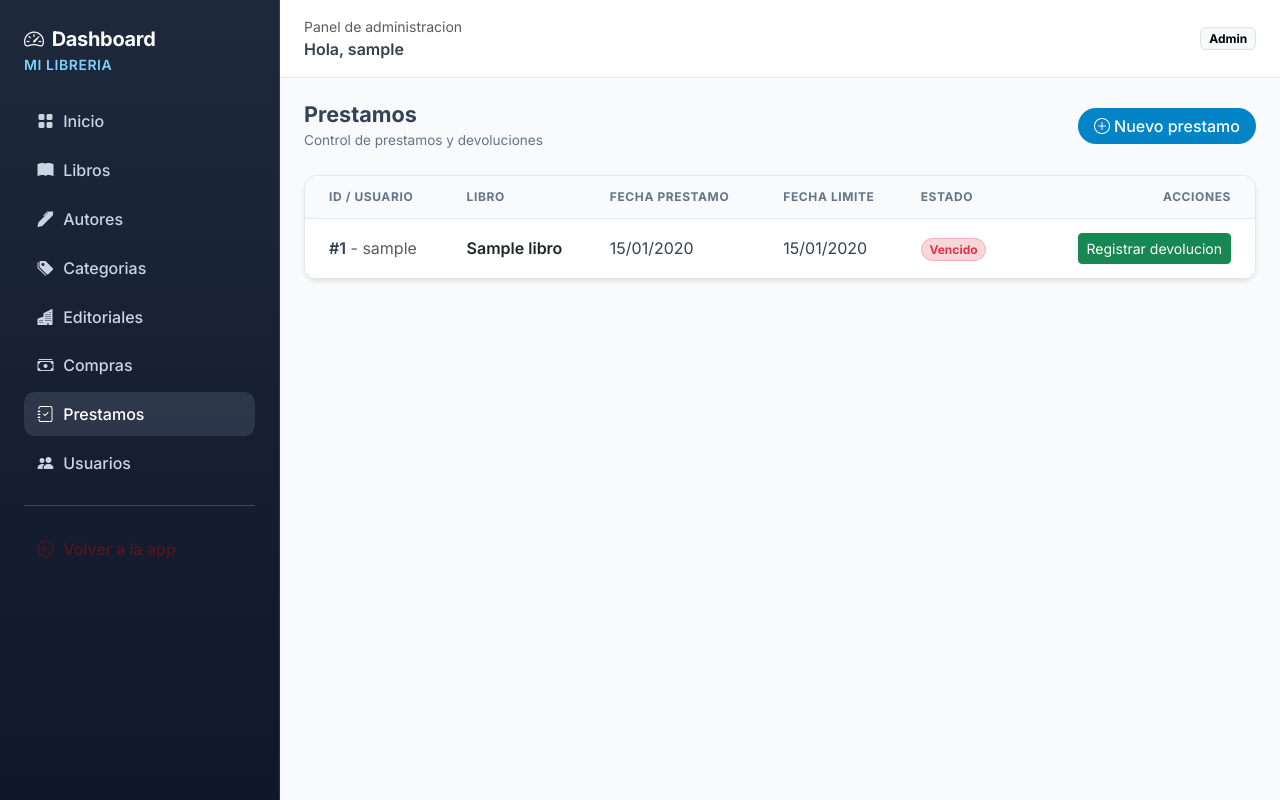
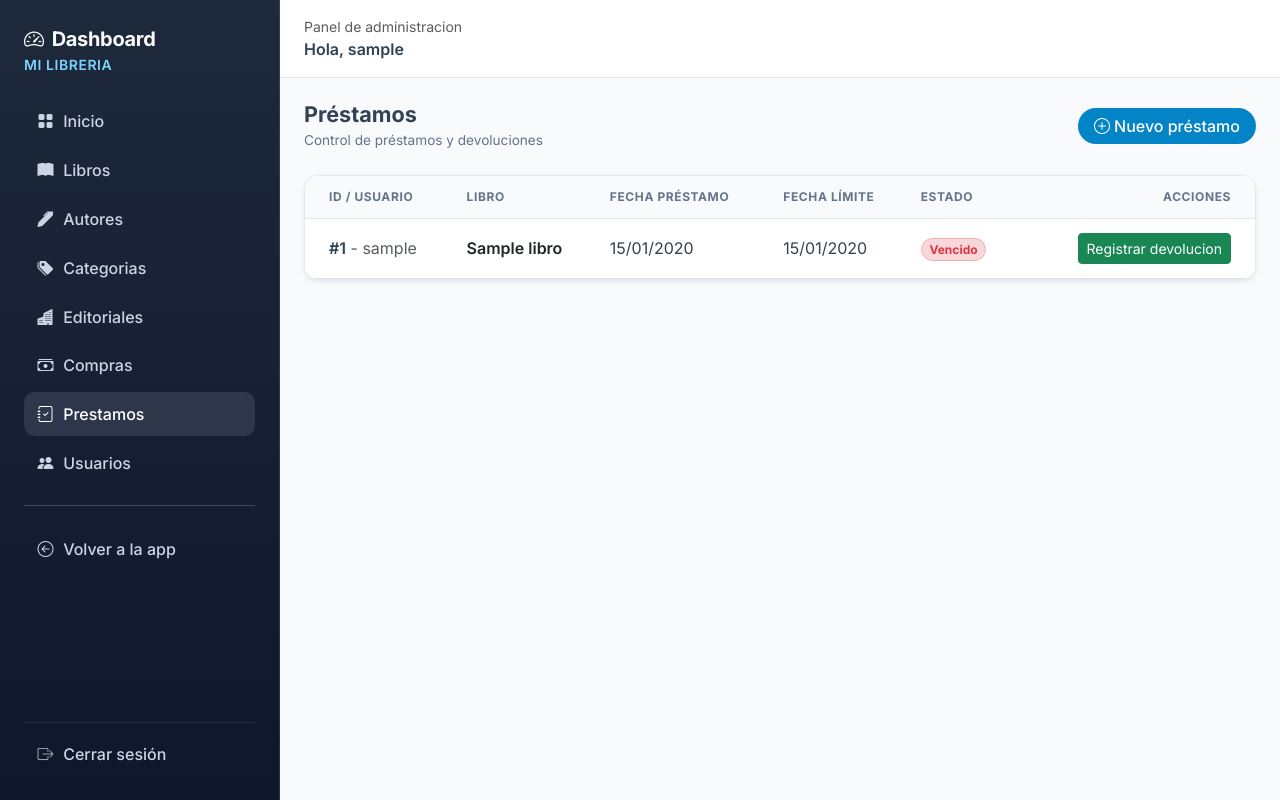
Before and after one commit to AlejandroMarroquin18/library-management-system, a Django app: page /dashboard/prestamos/ in a window 1280 px wide. Run offline with Django 5.2, Linux system fonts and the light colour scheme; a user stored in the database is signed in; tables that the repository leaves empty hold one stand-in row (values such as "Sample post").

Commit message:
Arreglos interface
-Corregidos detalles
-Agregado botón de mis prestamos

```diff
--- a/library_management_system/dashboard/templates/dashboard/base_dashboard.html
+++ b/library_management_system/dashboard/templates/dashboard/base_dashboard.html
@@ -52,7 +52,8 @@
             text-transform: uppercase;
         }
 
-        .sidebar-link {
+        .sidebar-link,
+        .sidebar-btn-logout {
             display: flex;
             align-items: center;
             gap: 0.6rem;
@@ -62,12 +63,21 @@
             border-radius: 0.65rem;
             font-weight: 500;
             transition: all 0.2s ease;
+            background: none;
+            border: none;
+            width: 100%;
+            text-align: left;
         }
 
         .sidebar-link:hover,
         .sidebar-link.active {
             color: #ffffff;
             background-color: rgba(148, 163, 184, 0.18);
+        }
+
+        .sidebar-btn-logout:hover {
+            color: #fca5a5;
+            background-color: rgba(239, 68, 68, 0.15);
         }
 
         .dashboard-main {
@@ -204,7 +214,8 @@
 
 <body>
     <div class="dashboard-shell d-lg-flex">
-        <aside class="dashboard-sidebar p-3 p-lg-4">
+        <aside class="dashboard-sidebar p-3 p-lg-4 d-flex flex-column justify-content-between">
+            <div>
                 <a class="brand d-flex flex-column mb-4" href="{% url 'dashboard:home' %}">
                     <span class="d-flex align-items-center gap-2 fs-5"><i class="bi bi-speedometer2"></i> Dashboard</span>
                     <small>Mi Libreria</small>
@@ -238,10 +249,21 @@
 
                     <hr class="border-secondary opacity-50 my-3">
 
-                <a class="sidebar-link text-danger-emphasis" href="{% url 'home' %}">
+                    <a class="sidebar-link" href="{% url 'home' %}">
                         <i class="bi bi-arrow-left-circle"></i>Volver a la app
                     </a>
                 </nav>
+            </div>
+
+            <!-- Botón de Logout -->
+            <div class="mt-4 pt-2 border-top border-secondary border-opacity-25">
+                <form action="{% url 'logout' %}" method="post" class="m-0">
+                    {% csrf_token %}
+                    <button type="submit" class="sidebar-btn-logout">
+                        <i class="bi bi-box-arrow-right opacity-75"></i>Cerrar sesión
+                    </button>
+                </form>
+            </div>
         </aside>
 
         <div class="dashboard-main flex-grow-1 d-flex flex-column">
@@ -250,9 +272,6 @@
                     <div>
                         <div class="small text-muted">Panel de administracion</div>
                         <div class="fw-semibold">Hola, {{ request.user.username }}</div>
-                    </div>
-                    <div class="d-flex align-items-center gap-2">
-                        <span class="badge text-bg-light border">{{ request.user.get_role_display|default:'Usuario' }}</span>
                     </div>
                 </div>
             </header>
--- a/library_management_system/dashboard/templates/dashboard/prestamos/prestamo_form.html
+++ b/library_management_system/dashboard/templates/dashboard/prestamos/prestamo_form.html
@@ -1,6 +1,6 @@
 {% extends 'dashboard/base_dashboard.html' %}
 
-{% block title %}Nuevo Préstamo{% endblock %}
+{% block title %}Nuevo préstamo{% endblock %}
 
 {% block content %}
 <div class="d-flex flex-column flex-md-row justify-content-between align-items-start align-items-md-center gap-2 mb-4">
--- a/library_management_system/dashboard/templates/dashboard/prestamos/prestamo_list.html
+++ b/library_management_system/dashboard/templates/dashboard/prestamos/prestamo_list.html
@@ -1,15 +1,15 @@
 {% extends 'dashboard/base_dashboard.html' %}
 
-{% block title %}Gestión de Préstamos{% endblock %}
+{% block title %}Gestión de préstamos{% endblock %}
 
 {% block content %}
 <div class="d-flex flex-column flex-md-row justify-content-between align-items-start align-items-md-center gap-2 mb-4">
     <div>
-        <h1 class="page-title">Prestamos</h1>
-        <p class="page-subtitle">Control de prestamos y devoluciones</p>
+        <h1 class="page-title">Préstamos</h1>
+        <p class="page-subtitle">Control de préstamos y devoluciones</p>
     </div>
     <a href="{% url 'dashboard:prestamo_create' %}" class="btn btn-accent rounded-pill px-3">
-        <i class="bi bi-plus-circle me-1"></i>Nuevo prestamo
+        <i class="bi bi-plus-circle me-1"></i>Nuevo préstamo
     </a>
 </div>
 
@@ -20,8 +20,8 @@
                 <tr>
                     <th class="ps-4">ID / Usuario</th>
                     <th>Libro</th>
-                    <th>Fecha Prestamo</th>
-                    <th>Fecha Limite</th>
+                    <th>Fecha préstamo</th>
+                    <th>Fecha límite</th>
                     <th>Estado</th>
                     <th class="pe-4 text-end">Acciones</th>
                 </tr>
--- a/library_management_system/dashboard/views.py
+++ b/library_management_system/dashboard/views.py
@@ -1,7 +1,6 @@
 from datetime import timedelta
-
 from django.db import transaction
-from django.views.generic import DetailView, TemplateView, View
+from django.views.generic import DetailView, TemplateView, ListView, CreateView, UpdateView, DeleteView, View
 from django.utils import timezone
 from django.contrib.auth import get_user_model
 from users.mixins import AdminRequiredMixin
@@ -10,7 +9,6 @@ from sales.models import Compra
 from loans.models import Loan
 from django.urls import reverse_lazy
 from django.contrib import messages
-from django.views.generic import ListView, CreateView, UpdateView, DeleteView
 from django.shortcuts import redirect, get_object_or_404
 
 User = get_user_model()
@@ -161,7 +159,7 @@ class EditorialDeleteView(AdminRequiredMixin, DeleteView):
         messages.success(self.request, "Editorial eliminada con éxito.")
         return super().delete(request, *args, **kwargs)
 
-class LibroListView(ListView):
+class LibroListView(AdminRequiredMixin, ListView):
     model = Libro
     template_name = 'dashboard/libros/libro_list.html'
     context_object_name = 'libros'
@@ -188,7 +186,7 @@ class LibroDeleteView(AdminRequiredMixin, DeleteView):
 
 # --- MÓDULO DE PRÉSTAMOS ---
 
-class LoanListView(ListView):
+class LoanListView(AdminRequiredMixin, ListView):
     model = Loan
     template_name = 'dashboard/prestamos/prestamo_list.html'
     context_object_name = 'prestamos'
@@ -205,7 +203,7 @@ class LoanListView(ListView):
         return queryset
 
 
-class LoanCreateView(CreateView):
+class LoanCreateView(AdminRequiredMixin, CreateView):
     model = Loan
     fields = ['user', 'book', 'due_date']
     template_name = 'dashboard/prestamos/prestamo_form.html'
@@ -235,7 +233,7 @@ class LoanCreateView(CreateView):
             return response
 
 
-class LoanReturnView(View):
+class LoanReturnView(AdminRequiredMixin, View):
     """Vista para procesar la devolución de un libro de forma rápida."""
 
     def post(self, request, pk):
@@ -261,7 +259,7 @@ class LoanReturnView(View):
 
 # --- MÓDULO DE COMPRAS / VENTAS ---
 
-class CompraListView(ListView):
+class CompraListView(AdminRequiredMixin, ListView):
     model = Compra
     template_name = 'dashboard/compras/compra_list.html'
     context_object_name = 'compras'
@@ -269,7 +267,7 @@ class CompraListView(ListView):
     ordering = ['-fecha']
 
 
-class CompraDetailView(DetailView):
+class CompraDetailView(AdminRequiredMixin, DetailView):
     model = Compra
     template_name = 'dashboard/compras/compra_detail.html'
     context_object_name = 'compra'
@@ -281,7 +279,7 @@ class CompraDetailView(DetailView):
         return context
 
 
-class CompraStatusUpdateView(View):
+class CompraStatusUpdateView(AdminRequiredMixin, View):
     """Permite cambiar rápidamente el estado de una compra desde el dashboard."""
 
     def post(self, request, pk):
@@ -299,7 +297,7 @@ class CompraStatusUpdateView(View):
 
 # --- MÓDULO DE Usuarips ---
 
-class UserListView(ListView):
+class UserListView(AdminRequiredMixin, ListView):
     model = User
     template_name = 'dashboard/usuarios/usuario_list.html'
     context_object_name = 'usuarios'
@@ -307,7 +305,7 @@ class UserListView(ListView):
     ordering = ['-created_at']
 
 
-class UserUpdateView(UpdateView):
+class UserUpdateView(AdminRequiredMixin, UpdateView):
     model = User
     fields = ['username', 'first_name', 'last_name', 'email', 'role', 'is_active']
     template_name = 'dashboard/usuarios/usuario_form.html'
@@ -318,7 +316,7 @@ class UserUpdateView(UpdateView):
         return super().form_valid(form)
 
 
-class UserToggleActiveView(View):
+class UserToggleActiveView(AdminRequiredMixin, View):
     """Permite activar o desactivar un usuario rápidamente."""
 
     def post(self, request, pk):
--- a/library_management_system/library_management_system/settings.py
+++ b/library_management_system/library_management_system/settings.py
@@ -116,6 +116,11 @@ AUTH_PASSWORD_VALIDATORS = [
     },
 ]
 
+# Ruta pública/URL con la que el navegador accederá a las imágenes
+MEDIA_URL = '/media/'
+
+# Ruta en el sistema de archivos donde Django guardará físicamente las imágenes
+MEDIA_ROOT = os.path.join(BASE_DIR, 'media')
 
 # Internationalization
 # https://docs.djangoproject.com/en/6.0/topics/i18n/
--- a/library_management_system/library_management_system/urls.py
+++ b/library_management_system/library_management_system/urls.py
@@ -16,6 +16,8 @@ Including another URLconf
 """
 from django.contrib import admin
 from django.urls import path, include
+from django.conf import settings
+from django.conf.urls.static import static
 
 urlpatterns = [
     path('admin/', admin.site.urls),
@@ -25,3 +27,6 @@ urlpatterns = [
     path('loans/', include('loans.urls')),
     path('dashboard/', include('dashboard.urls')),
 ]
+
+if settings.DEBUG:
+    urlpatterns += static(settings.MEDIA_URL, document_root=settings.MEDIA_ROOT)
--- a/library_management_system/loans/templates/loans/my_loans.html
+++ b/library_management_system/loans/templates/loans/my_loans.html
@@ -1,6 +1,6 @@
 {% extends 'base.html' %}
 
-{% block title %}Mis Préstamos | Mi Librería{% endblock %}
+{% block title %}Mis préstamos | Mi Librería{% endblock %}
 
 {% block extra_css %}
 <style>
@@ -32,7 +32,7 @@
 {% block content %}
 <div class="d-flex flex-column flex-md-row justify-content-between align-items-start align-items-md-center gap-2 mb-4">
     <div>
-        <h1 class="h4 fw-bold text-slate-800 mb-1">Mis Préstamos</h1>
+        <h1 class="h4 fw-bold text-slate-800 mb-1">Mis préstamos</h1>
         <p class="text-muted small mb-0">Consulta el estado e historial de tus libros en préstamo</p>
     </div>
     <a class="btn btn-outline-secondary btn-sm rounded-pill px-3" href="{% url 'home' %}">
--- a/library_management_system/users/mixins.py
+++ b/library_management_system/users/mixins.py
@@ -5,19 +5,27 @@ from django.core.exceptions import PermissionDenied
 class AdminRequiredMixin(UserPassesTestMixin):
     """
     Mixin para Class-Based Views.
-    Permite el acceso únicamente a usuarios con rol ADMIN o superusuarios.
-    Rechaza con un HTTP 403 (PermissionDenied) si es un CUSTOMER.
+    Permite el acceso únicamente si el rol del usuario es 'ADMIN' o es superusuario.
+    Rechaza con HTTP 403 (PermissionDenied) a cualquier CUSTOMER u otro rol.
     """
     def test_func(self):
         user = self.request.user
+
+        # 1. Validar autenticación
         if not user.is_authenticated:
             return False
 
-        # Asumiendo que tu CustomUser tiene un atributo 'role' o 'is_staff' / 'is_superuser'
-        is_admin_role = getattr(user, 'role', None) == 'ADMIN' or getattr(user, 'is_admin', False)
-        return is_admin_role or user.is_staff or user.is_superuser
+        # 2. Si es Superusuario de Django, permitir siempre
+        if user.is_superuser:
+            return True
+
+        # 3. Validar de forma estricta el campo 'role' de tu CustomUser
+        # Asegúrate de comparar contra la constante/string exacto que guardas en la DB ('ADMIN')
+        user_role = getattr(user, 'role', None)
+
+        return user_role == 'ADMIN'
 
     def handle_no_permission(self):
         if self.request.user.is_authenticated:
-            raise PermissionDenied("No tienes permisos de administrador para acceder a esta sección.")
+            raise PermissionDenied("No tienes permisos de administrador para acceder a este panel.")
         return super().handle_no_permission()
```
Also changed, not shown: library_management_system/catalog/templates/catalog/libro_detail.html (+48 -6 lines), library_management_system/dashboard/templates/dashboard/dashboard_home.html (+4 -4 lines), library_management_system/library_management_system/templates/base.html (+18 -5 lines), library_management_system/loans/templates/loans/loan_success.html (added, +59 -0 lines), library_management_system/loans/views.py (+3 -6 lines), library_management_system/media/libros/Imagen1.png (renamed from library_management_system/libros/Imagen1.png), library_management_system/media/libros/images.jpg (renamed from library_management_system/libros/images.jpg). Lines whose indentation alone changed are shown as unchanged.
